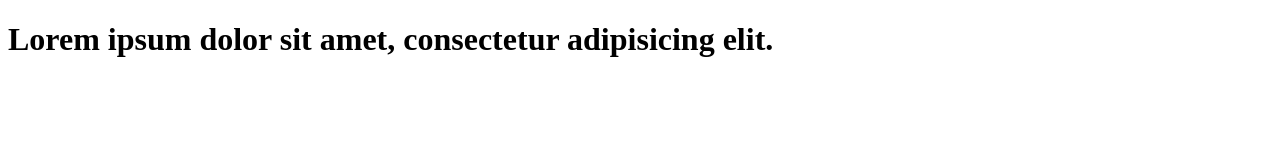
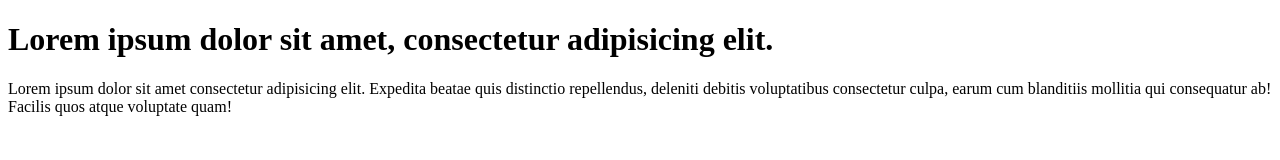
Before and after one commit to Tetiana-js/git.intro, a plain HTML site: page index.html in a window 1280 px wide. Drawn offline with Linux system fonts and the light colour scheme.

Commit message:
Add line

```diff
--- a/index.html
+++ b/index.html
@@ -7,5 +7,6 @@
 </head>
 <body>
    <h1>Lorem ipsum dolor sit amet, consectetur adipisicing elit.</h1>
+   <p>Lorem ipsum dolor sit amet consectetur adipisicing elit. Expedita beatae quis distinctio repellendus, deleniti debitis voluptatibus consectetur culpa, earum cum blanditiis mollitia qui consequatur ab! Facilis quos atque voluptate quam!</p>
 </body>
 </html>
```
